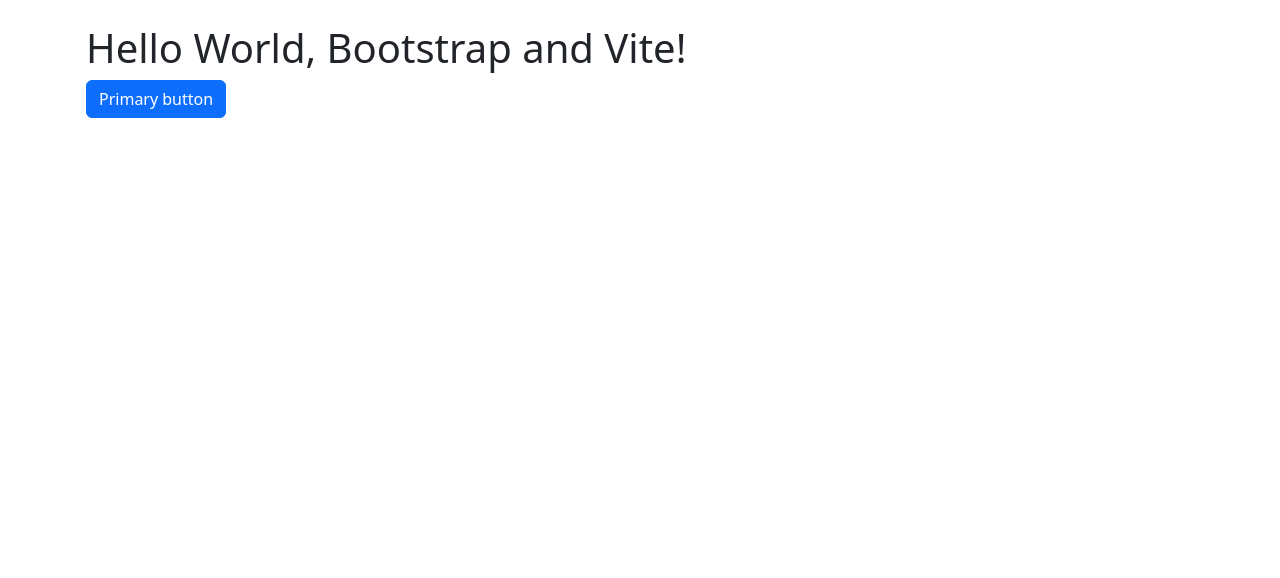
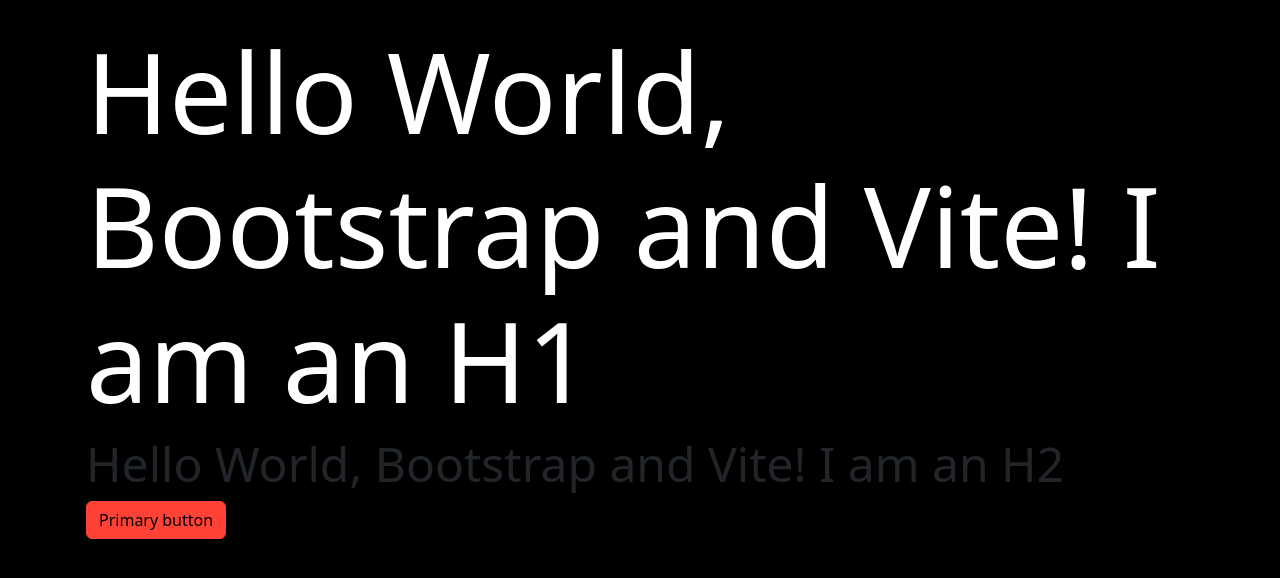
Before and after one commit to markpackham/Bootstrap5-3, a website built with Vite: page bootstrap5-3Revise/src/index.html in a window 1280 px wide. Built offline with nearby package versions, Linux system fonts and the light colour scheme.

Commit message:
demo font size overrides

```diff
--- a/bootstrap5-3Revise/src/index.html
+++ b/bootstrap5-3Revise/src/index.html
@@ -8,7 +8,8 @@
 </head>
 <body>
     <div class="container py-4 px-3 mx-auto">
-        <h1>Hello World, Bootstrap and Vite!</h1>
+        <h1 class="text-white">Hello World, Bootstrap and Vite! I am an H1</h1>
+        <h2>Hello World, Bootstrap and Vite! I am an H2</h2>
         <button class="btn btn-primary">Primary button</button>
     </div>
 </body>
--- a/bootstrap5-3Revise/src/scss/styles.scss
+++ b/bootstrap5-3Revise/src/scss/styles.scss
@@ -1,2 +1,9 @@
+// Override Boostrap defaults
+$body-bg: #000;
+$primary: #ff4136;
+
+$h1-font-size: 7rem;
+$h2-font-size: 3rem;
+
 // Import all of Bootstrap's CSS
 @import "bootstrap/scss/bootstrap";
```
